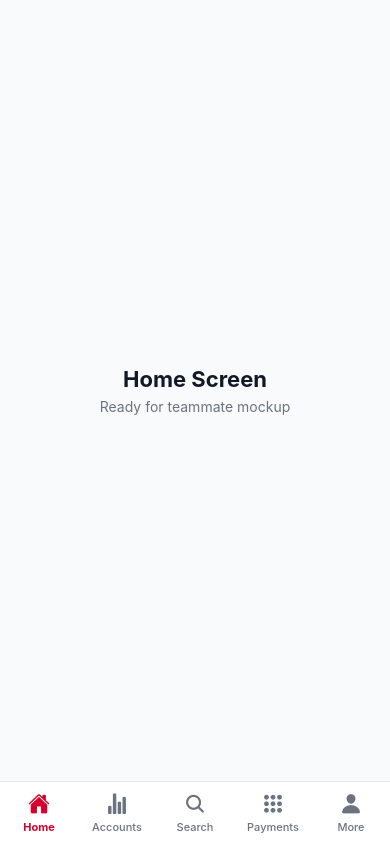
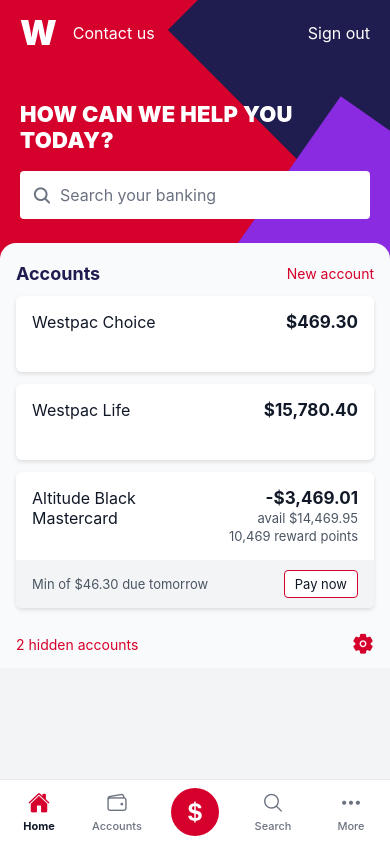
Before and after one commit to willisepic21/westpac-hackathon-2026, a React Native app: screen / in a window 390 px wide. Built offline with nearby package versions, Linux system fonts and the light colour scheme.

Commit message:
Build Westpac home screen and update tab bar

```diff
--- a/App.js
+++ b/App.js
@@ -1,67 +1,104 @@
 import React, { useState } from 'react';
-import { SafeAreaView, View, Text, TouchableOpacity, StyleSheet } from 'react-native';
+import { View, Text, TouchableOpacity, StyleSheet } from 'react-native';
+import { SafeAreaProvider, SafeAreaView } from 'react-native-safe-area-context';
+import { StatusBar } from 'expo-status-bar';
 import { Ionicons } from '@expo/vector-icons';
 
 import HomeScreen from './screens/HomeScreen';
-import ActivityScreen from './screens/ActivityScreen';
-import WidgetScreen from './screens/WidgetScreen';
-import ProfileScreen from './screens/ProfileScreen';
+import AccountsScreen from './screens/AccountsScreen';
+import SearchScreen from './screens/SearchScreen';
+import PaymentsScreen from './screens/PaymentsScreen';
+import MoreScreen from './screens/MoreScreen';
+
+const RED = '#D5002B';
+const GREY = '#6B7280';
+
+const TABS = [
+  { name: 'Home', icon: 'home' },
+  { name: 'Accounts', icon: 'wallet-outline' },
+  { name: 'Payments', icon: 'logo-usd', center: true },
+  { name: 'Search', icon: 'search-outline' },
+  { name: 'More', icon: 'ellipsis-horizontal' },
+];
+
+const SCREENS = {
+  Home: HomeScreen,
+  Accounts: AccountsScreen,
+  Search: SearchScreen,
+  Payments: PaymentsScreen,
+  More: MoreScreen,
+};
 
 export default function App() {
   const [activeTab, setActiveTab] = useState('Home');
-
-  const renderScreen = () => {
-    switch (activeTab) {
-      case 'Home': return <HomeScreen />;
-      case 'Activity': return <ActivityScreen />;
-      case 'Search': return <SearchScreen />;
-      case 'Widget': return <WidgetScreen />;
-      case 'Profile': return <ProfileScreen />;
-      default: return <HomeScreen />;
-    }
-  };
+  const Screen = SCREENS[activeTab] ?? HomeScreen;
 
   return (
-    <SafeAreaView style={styles.container}>
+    <SafeAreaProvider>
+      <StatusBar style={activeTab === 'Home' ? 'light' : 'dark'} />
+      <View style={styles.container}>
         <View style={styles.screenContainer}>
-        {renderScreen()}
+          <Screen />
         </View>
 
+        {/* Bottom inset only – screens handle their own top inset */}
+        <SafeAreaView edges={['bottom']} style={styles.tabBarWrap}>
           <View style={styles.tabBar}>
-        {[
-          { name: 'Home', icon: 'home' },
-          { name: 'Accounts', icon: 'stats-chart' },
-          {name: 'Search', icon: 'search'},
-          { name: 'Payments', icon: 'apps' },
-          { name: 'More', icon: 'person' },
-        ].map((tab) => (
-          <TouchableOpacity key={tab.name} style={styles.tab} onPress={() => setActiveTab(tab.name)}>
-            <Ionicons
-              name={tab.icon}
-              size={22}
-              color={activeTab === tab.name ? '#D5002B' : '#6B7280'}
-            />
-            <Text style={[styles.tabText, activeTab === tab.name && styles.activeTabText]}>
+            {TABS.map((tab) => {
+              const active = activeTab === tab.name;
+
+              if (tab.center) {
+                return (
+                  <TouchableOpacity
+                    key={tab.name}
+                    style={styles.tab}
+                    onPress={() => setActiveTab(tab.name)}
+                  >
+                    <View style={styles.centerButton}>
+                      <Ionicons name={tab.icon} size={24} color="#fff" />
+                    </View>
+                  </TouchableOpacity>
+                );
+              }
+
+              return (
+                <TouchableOpacity
+                  key={tab.name}
+                  style={styles.tab}
+                  onPress={() => setActiveTab(tab.name)}
+                >
+                  <Ionicons name={tab.icon} size={22} color={active ? RED : GREY} />
+                  <Text style={[styles.tabText, active && styles.activeTabText]}>
                     {tab.name}
                   </Text>
                 </TouchableOpacity>
-        ))}
+              );
+            })}
           </View>
         </SafeAreaView>
+      </View>
+    </SafeAreaProvider>
   );
 }
 
 const styles = StyleSheet.create({
   container: { flex: 1, backgroundColor: '#F9FAFB' },
   screenContainer: { flex: 1 },
-  tabBar: {
-    flexDirection: 'row',
+  tabBarWrap: {
     backgroundColor: '#FFFFFF',
     borderTopWidth: 1,
     borderTopColor: '#E5E7EB',
-    paddingVertical: 10,
   },
+  tabBar: { flexDirection: 'row', alignItems: 'center', paddingVertical: 8 },
   tab: { flex: 1, alignItems: 'center', gap: 4 },
-  tabText: { fontSize: 11, color: '#6B7280', fontWeight: '500' },
-  activeTabText: { color: '#D5002B', fontWeight: '700' },
+  tabText: { fontSize: 11, color: GREY, fontWeight: '500' },
+  activeTabText: { color: '#111827', fontWeight: '700' },
+  centerButton: {
+    width: 48,
+    height: 48,
+    borderRadius: 24,
+    backgroundColor: RED,
+    alignItems: 'center',
+    justifyContent: 'center',
+  },
 });
--- a/package.json
+++ b/package.json
@@ -9,6 +9,7 @@
     "react": "19.3.0",
     "react-dom": "19.3.0",
     "react-native": "0.88.1",
+    "react-native-safe-area-context": "~5.11.1",
     "react-native-web": "^0.21.4"
   },
   "scripts": {
--- a/screens/HomeScreen.js
+++ b/screens/HomeScreen.js
@@ -1,17 +1,247 @@
 import React from 'react';
-import { View, Text, StyleSheet } from 'react-native';
+import { View, Text, TextInput, TouchableOpacity, ScrollView, StyleSheet } from 'react-native';
+import { useSafeAreaInsets } from 'react-native-safe-area-context';
+import { Ionicons } from '@expo/vector-icons';
 
-export default function HomeScreen() {
+// Brand colours used across the mockup
+const RED = '#D5002B';
+const NAVY = '#1F1C4F';
+const PURPLE = '#8A2BE2';
+
+// Mock data – swap for real data / API later
+const ACCOUNTS = [
+  { id: 'choice', name: 'Westpac Choice', balance: 469.3 },
+  { id: 'life', name: 'Westpac Life', balance: 15780.4 },
+  {
+    id: 'altitude',
+    name: 'Altitude Black\nMastercard',
+    balance: -3469.01,
+    available: 14469.95,
+    rewardPoints: 10469,
+    dueText: 'Min of $46.30 due tomorrow',
+  },
+];
+
+const formatMoney = (n) =>
+  `${n < 0 ? '-' : ''}$${Math.abs(n).toLocaleString('en-AU', {
+    minimumFractionDigits: 2,
+    maximumFractionDigits: 2,
+  })}`;
+
+function Header() {
+  const insets = useSafeAreaInsets();
+
   return (
-    <View style={styles.container}>
-      <Text style={styles.title}>Home Screen</Text>
-      <Text style={styles.subtitle}>Ready for teammate mockup</Text>
+    <View style={[styles.header, { paddingTop: insets.top + 12 }]}>
+      {/* Diagonal colour blocks behind the header */}
+      <View style={styles.navyShape} />
+      <View style={styles.purpleShape} />
+
+      <View style={styles.headerRow}>
+        <View style={styles.headerLeft}>
+          <Text style={styles.logo}>W</Text>
+          <TouchableOpacity>
+            <Text style={styles.headerLink}>Contact us</Text>
+          </TouchableOpacity>
+        </View>
+        <TouchableOpacity>
+          <Text style={styles.headerLink}>Sign out</Text>
+        </TouchableOpacity>
+      </View>
+
+      <Text style={styles.heading}>HOW CAN WE HELP YOU TODAY?</Text>
+
+      <View style={styles.searchBox}>
+        <Ionicons name="search" size={20} color="#6B7280" />
+        <TextInput
+          style={styles.searchInput}
+          placeholder="Search your banking"
+          placeholderTextColor="#6B7280"
+        />
+      </View>
     </View>
   );
 }
 
+function AccountCard({ account }) {
+  const { name, balance, available, rewardPoints, dueText } = account;
+
+  return (
+    <TouchableOpacity style={styles.card} activeOpacity={0.8}>
+      <View style={styles.cardBody}>
+        <Text style={styles.cardName}>{name}</Text>
+        <View style={styles.cardRight}>
+          <Text style={styles.cardBalance}>{formatMoney(balance)}</Text>
+          {available != null && (
+            <Text style={styles.cardMeta}>avail {formatMoney(available)}</Text>
+          )}
+          {rewardPoints != null && (
+            <Text style={styles.cardMeta}>
+              {rewardPoints.toLocaleString('en-AU')} reward points
+            </Text>
+          )}
+        </View>
+      </View>
+
+      {dueText && (
+        <View style={styles.cardFooter}>
+          <Text style={styles.dueText}>{dueText}</Text>
+          <TouchableOpacity style={styles.payButton}>
+            <Text style={styles.payButtonText}>Pay now</Text>
+          </TouchableOpacity>
+        </View>
+      )}
+    </TouchableOpacity>
+  );
+}
+
+export default function HomeScreen() {
+  return (
+    <ScrollView style={styles.container} contentContainerStyle={{ paddingBottom: 24 }}>
+      <Header />
+
+      <View style={styles.panel}>
+        <View style={styles.panelHeader}>
+          <Text style={styles.panelTitle}>Accounts</Text>
+          <TouchableOpacity>
+            <Text style={styles.redLink}>New account</Text>
+          </TouchableOpacity>
+        </View>
+
+        {ACCOUNTS.map((a) => (
+          <AccountCard key={a.id} account={a} />
+        ))}
+
+        <View style={styles.panelFooter}>
+          <TouchableOpacity>
+            <Text style={styles.redLink}>2 hidden accounts</Text>
+          </TouchableOpacity>
+          <TouchableOpacity>
+            <Ionicons name="settings" size={22} color={RED} />
+          </TouchableOpacity>
+        </View>
+      </View>
+    </ScrollView>
+  );
+}
+
 const styles = StyleSheet.create({
-  container: { flex: 1, justifyContent: 'center', alignItems: 'center', padding: 20 },
-  title: { fontSize: 22, fontWeight: '700', color: '#111827' },
-  subtitle: { fontSize: 14, color: '#6B7280', marginTop: 6 },
+  container: { flex: 1, backgroundColor: '#F3F4F6' },
+
+  // Header
+  header: {
+    backgroundColor: RED,
+    paddingHorizontal: 20,
+    paddingBottom: 60, // room for the panel to overlap
+    overflow: 'hidden',
+  },
+  navyShape: {
+    position: 'absolute',
+    top: -120,
+    right: -140,
+    width: 300,
+    height: 300,
+    backgroundColor: NAVY,
+    transform: [{ rotate: '45deg' }],
+  },
+  purpleShape: {
+    position: 'absolute',
+    bottom: -200,
+    right: -150,
+    width: 320,
+    height: 320,
+    backgroundColor: PURPLE,
+    transform: [{ rotate: '35deg' }],
+  },
+  headerRow: {
+    flexDirection: 'row',
+    justifyContent: 'space-between',
+    alignItems: 'center',
+  },
+  headerLeft: { flexDirection: 'row', alignItems: 'center', gap: 18 },
+  logo: { color: '#fff', fontSize: 34, fontWeight: '900', letterSpacing: -2 },
+  headerLink: { color: '#fff', fontSize: 16 },
+  heading: {
+    color: '#fff',
+    fontSize: 22,
+    fontWeight: '900',
+    marginTop: 48,
+    marginBottom: 18,
+    letterSpacing: 0.3,
+  },
+  searchBox: {
+    flexDirection: 'row',
+    alignItems: 'center',
+    backgroundColor: '#fff',
+    borderRadius: 4,
+    paddingHorizontal: 12,
+    height: 48,
+    gap: 8,
+  },
+  searchInput: { flex: 1, fontSize: 16, color: '#111827' },
+
+  // Accounts panel
+  panel: {
+    backgroundColor: '#F9FAFB',
+    marginTop: -36,
+    borderTopLeftRadius: 16,
+    borderTopRightRadius: 16,
+    paddingHorizontal: 16,
+    paddingTop: 20,
+  },
+  panelHeader: {
+    flexDirection: 'row',
+    justifyContent: 'space-between',
+    alignItems: 'center',
+    marginBottom: 12,
+  },
+  panelTitle: { fontSize: 18, fontWeight: '700', color: NAVY },
+  redLink: { color: RED, fontSize: 14 },
+  panelFooter: {
+    flexDirection: 'row',
+    justifyContent: 'space-between',
+    alignItems: 'center',
+    paddingVertical: 12,
+  },
+
+  // Account card
+  card: {
+    backgroundColor: '#fff',
+    borderRadius: 6,
+    marginBottom: 12,
+    shadowColor: '#000',
+    shadowOpacity: 0.12,
+    shadowRadius: 4,
+    shadowOffset: { width: 0, height: 2 },
+    elevation: 3,
+    overflow: 'hidden',
+  },
+  cardBody: {
+    flexDirection: 'row',
+    justifyContent: 'space-between',
+    padding: 16,
+    minHeight: 76,
+  },
+  cardName: { fontSize: 16, color: '#111827', flexShrink: 1 },
+  cardRight: { alignItems: 'flex-end' },
+  cardBalance: { fontSize: 17, fontWeight: '700', color: '#111827' },
+  cardMeta: { fontSize: 13, color: '#4B5563', marginTop: 2 },
+  cardFooter: {
+    flexDirection: 'row',
+    justifyContent: 'space-between',
+    alignItems: 'center',
+    backgroundColor: '#F3F4F6',
+    paddingHorizontal: 16,
+    paddingVertical: 10,
+  },
+  dueText: { fontSize: 13, color: '#4B5563' },
+  payButton: {
+    borderWidth: 1,
+    borderColor: RED,
+    borderRadius: 4,
+    paddingHorizontal: 10,
+    paddingVertical: 5,
+    backgroundColor: '#fff',
+  },
+  payButtonText: { color: '#111827', fontSize: 13 },
 });
```
Also changed, not shown: 2 other files (tests, documents, lock files or other folders). Lines whose indentation alone changed are shown as unchanged.
